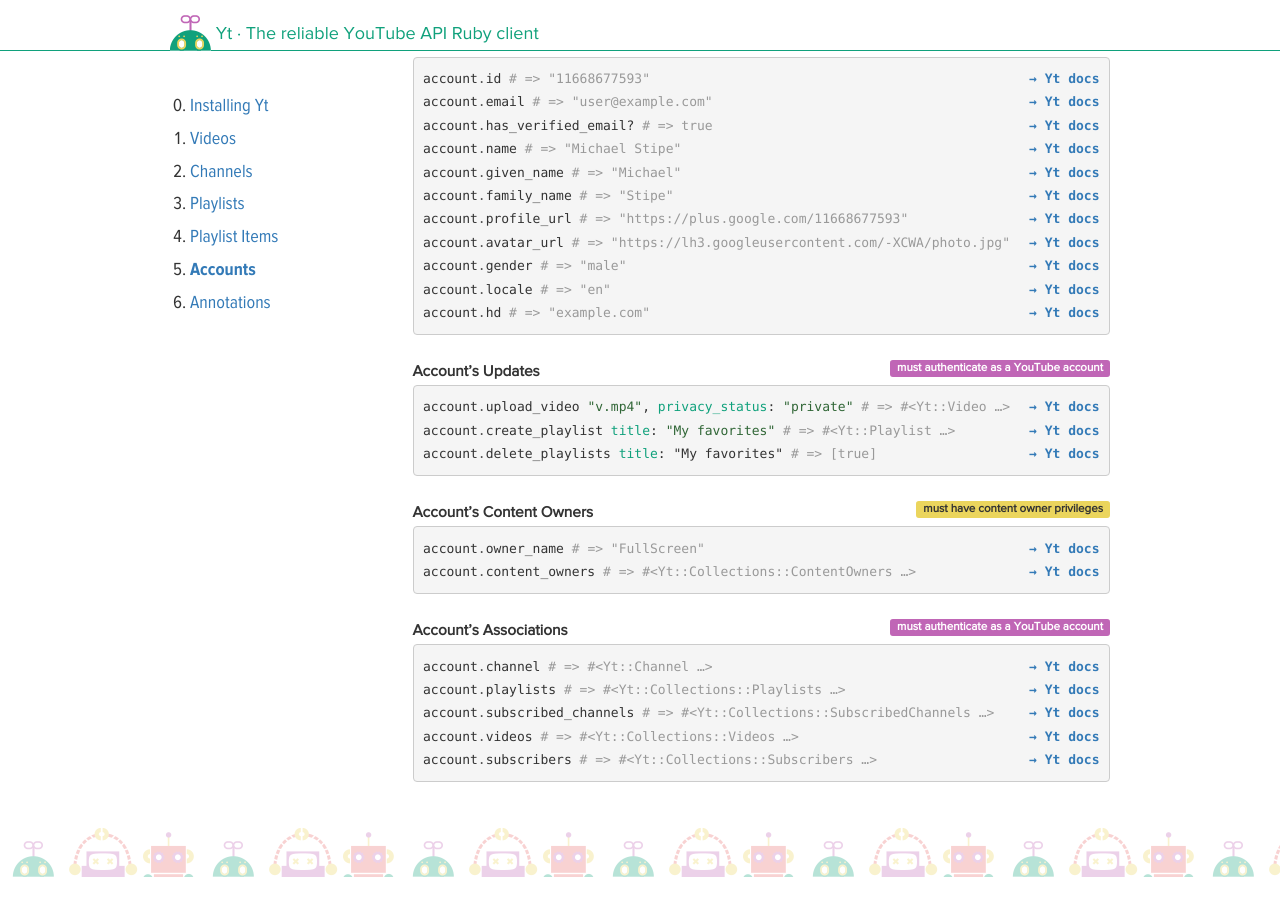
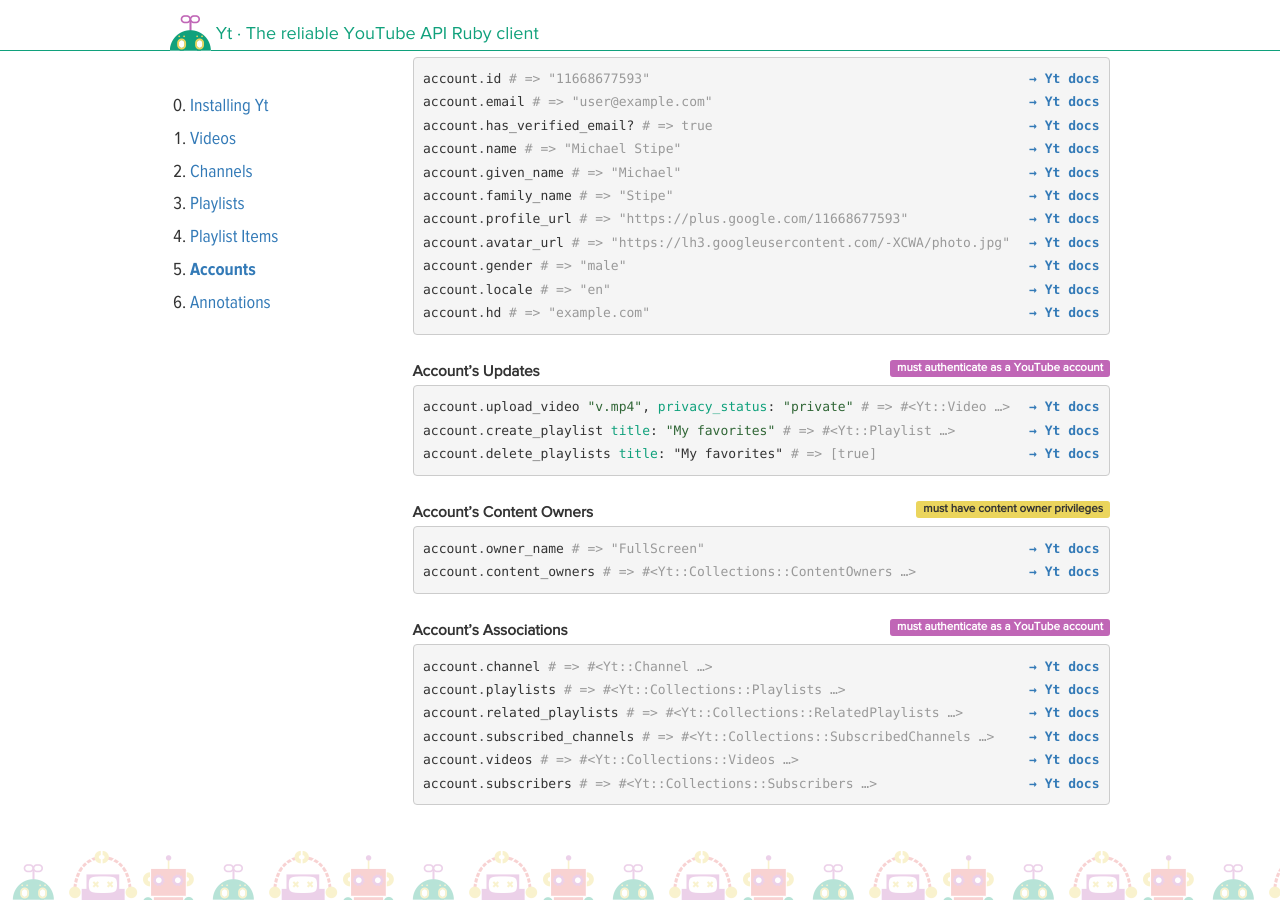
Before and after one commit to nullscreen/yt, a Jekyll site: the page built from accounts.html, in a window 1280 px wide and 900 px high, scrolled down 929 px. Built offline with Jekyll 4.4.1, drawn with Linux system fonts in a browser that asks for light colours; nearby versions of some CDN libraries; some web fonts are replaced; before the commit the page ends 1806 px from its top, so only the background shows below that.

Commit message:
Add :related_playlists
See 4d51a809

```diff
--- a/_config.yml
+++ b/_config.yml
@@ -7,4 +7,4 @@
       path: ""
     values:
       layout:  "default"
-      version: 0.25.1
+      version: 0.25.4
--- a/accounts.html
+++ b/accounts.html
@@ -83,6 +83,7 @@
   <dd><div class="highlight"><pre>
 {% include doc.html link="Models/Account#channel" %}{% include example.html object='account' method='channel' result='#&lt;Yt::Channel …&gt;' %}
 {% include doc.html link="Models/Account#playlists" %}{% include example.html object='account' method='playlists' result='#&lt;Yt::Collections::Playlists …&gt;' %}
+{% include doc.html link="Models/Account#related_playlists" %}{% include example.html object='account' method='related_playlists' result='#&lt;Yt::Collections::RelatedPlaylists …&gt;' %}
 {% include doc.html link="Models/Account#subscribed_channels" %}{% include example.html object='account' method='subscribed_channels' result='#&lt;Yt::Collections::SubscribedChannels …&gt;' %}
 {% include doc.html link="Models/Account#videos" %}{% include example.html object='account' method='videos' result='#&lt;Yt::Collections::Videos …&gt;' %}
 {% include doc.html link="Models/Account#subscribers" %}{% include example.html object='account' method='subscribers' result='#&lt;Yt::Collections::Subscribers …&gt;' %}</pre>
--- a/channels.html
+++ b/channels.html
@@ -120,6 +120,7 @@
   <dd><a class="anchor" id="associations"></a><div class="highlight"><pre>
 {% include doc.html link="Models/Channel#videos" %}{% include example.html object='channel' method='videos' result='#&lt;Yt::Collections::Videos …&gt;' %}
 {% include doc.html link="Models/Channel#playlists" %}{% include example.html object='channel' method='playlists' result='#&lt;Yt::Collections::Playlists …&gt;' %}
+{% include doc.html link="Models/Channel#related_playlists" %}{% include example.html object='channel' method='related_playlists' result='#&lt;Yt::Collections::RelatedPlaylists …&gt;' %}
 {% include doc.html link="Models/Channel#subscribed_channels" %}{% include example.html object='channel' method='subscribed_channels' result='#&lt;Yt::Collections::SubscribedChannels …&gt;' %}</pre>
   </div></dd>
 
```
